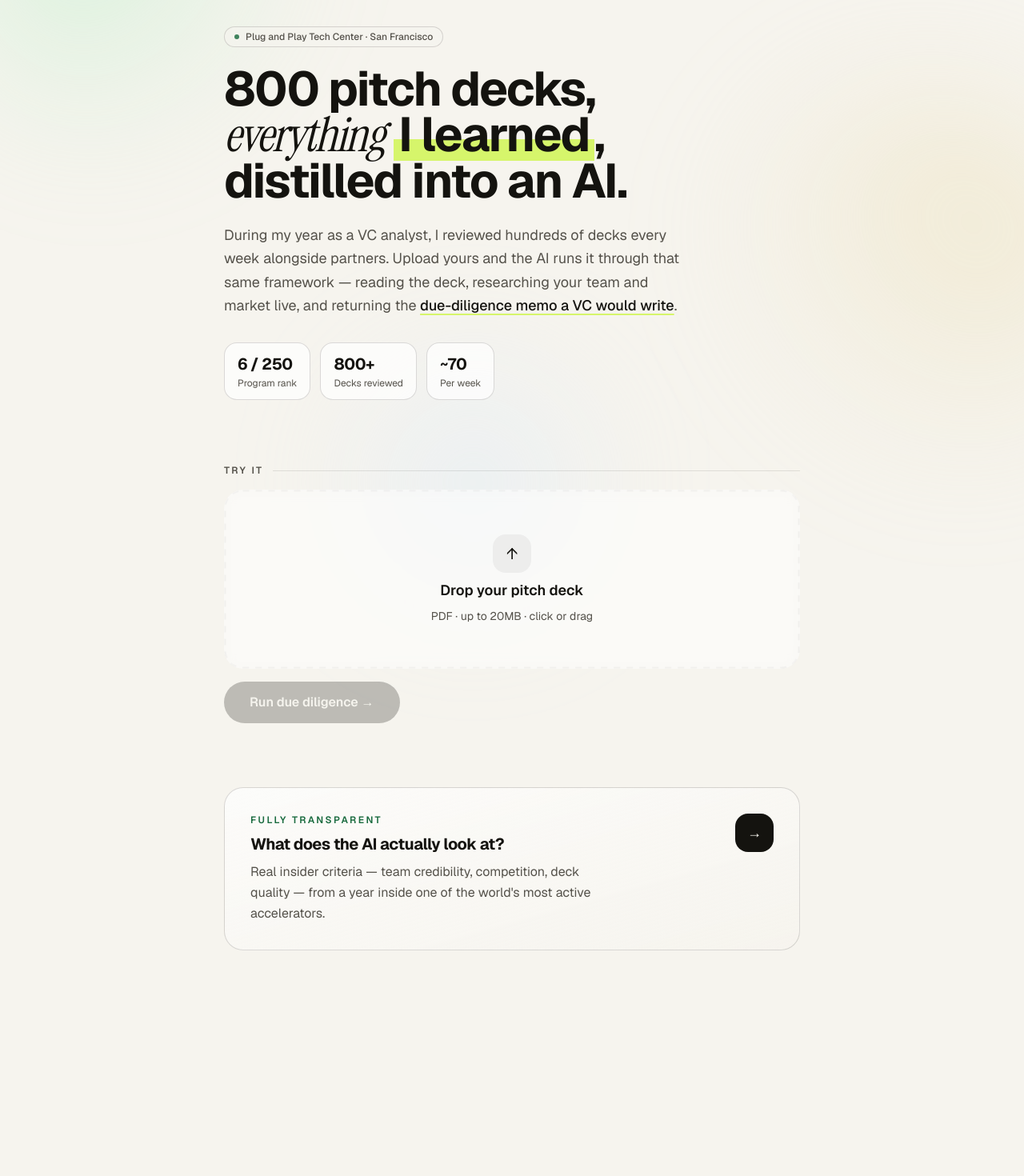
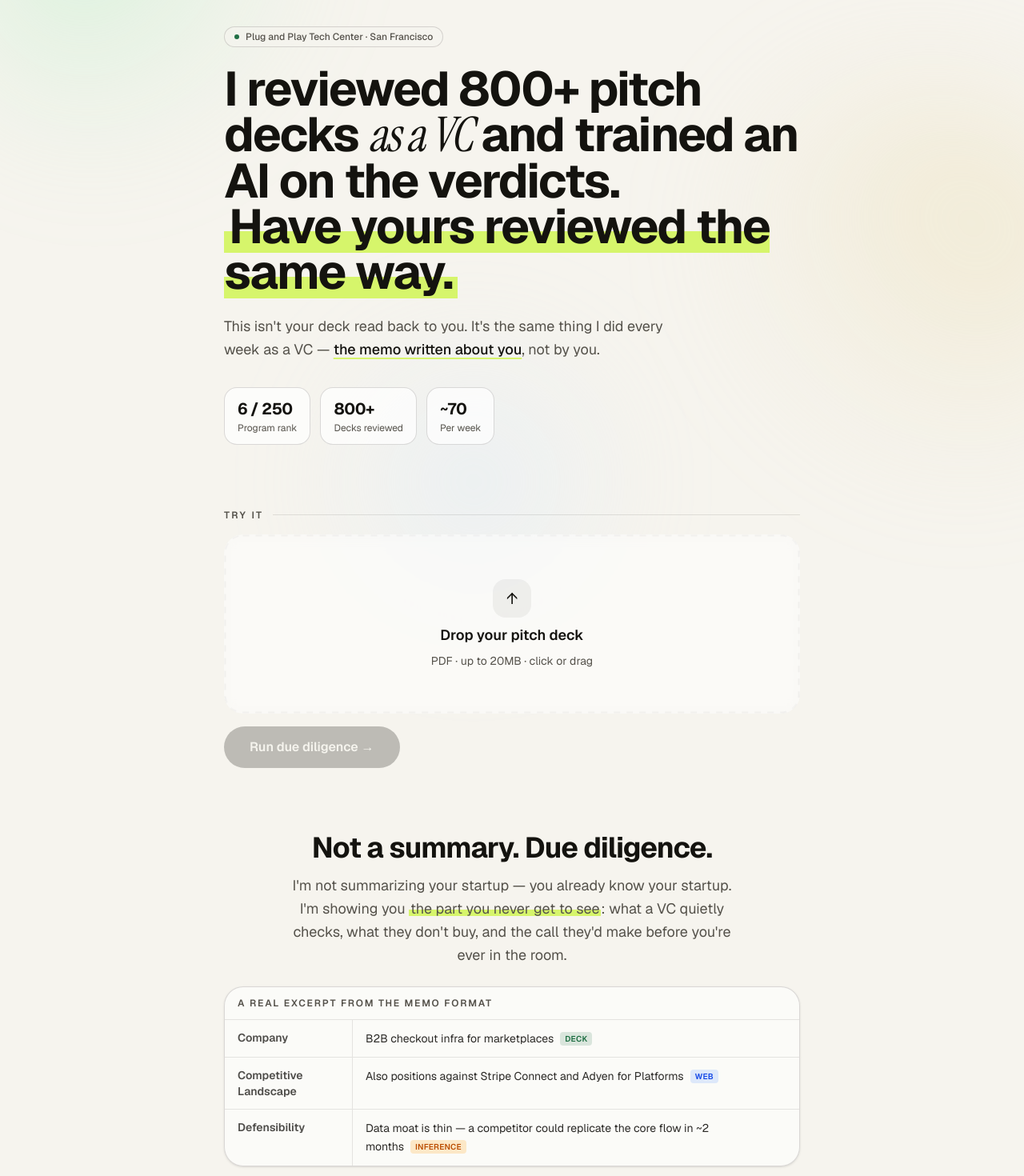
Before and after one commit to william-popmie/vc-analyst, a Next.js app: page / in a window 1280 px wide. Shown: the part 100-1570 px from the top of the page at 80% size. Before the commit the page ends 1384 px from the top, so only its background shows below. Built offline with nearby package versions, Linux system fonts and the light colour scheme.

Commit message:
improve messaging

```diff
--- a/app/page.tsx
+++ b/app/page.tsx
@@ -1,6 +1,7 @@
 import Link from "next/link";
 import Hero from "@/components/features/hero/Hero";
 import AnalyzePanel from "@/components/features/analyze/AnalyzePanel";
+import SampleMemoPreview from "@/components/features/landing/SampleMemoPreview";
 
 export default function Home() {
   return (
@@ -9,15 +10,30 @@ export default function Home() {
       <AnalyzePanel />
 
       <section className="fade-up">
+        <div className="mb-6 text-center">
+          <h2 className="text-3xl font-bold tracking-tight text-ink sm:text-4xl">
+            Not a summary. Due diligence.
+          </h2>
+          <p className="mx-auto mt-3 max-w-xl text-lg leading-relaxed text-muted">
+            I&apos;m not summarizing your startup — you already know your startup. I&apos;m
+            showing you <span className="marker">the part you never get to see</span>: what a
+            VC quietly checks, what they don&apos;t buy, and the call they&apos;d make before
+            you&apos;re ever in the room.
+          </p>
+        </div>
+        <SampleMemoPreview />
+      </section>
+
+      <section className="fade-up">
         <Link
           href="/playbook"
           className="group block rounded-3xl border border-ink/15 bg-gradient-to-br from-white/70 to-paper/40 p-8 backdrop-blur transition-colors hover:border-ink/30"
         >
           <div className="flex items-start justify-between gap-6">
             <div>
-              <div className="text-xs font-semibold uppercase tracking-[0.2em] text-accent">Fully transparent</div>
+              <div className="text-xs font-semibold uppercase tracking-[0.2em] text-accent">The rubric</div>
               <p className="mt-2 text-xl font-bold tracking-tight text-ink">
-                What does the AI actually look at?
+                The exact criteria you&apos;re being judged against
               </p>
               <p className="mt-2 max-w-md leading-relaxed text-muted">
                 Real insider criteria — team credibility, competition, deck quality — from a year
--- a/components/features/form/DueDiligenceFormView.tsx
+++ b/components/features/form/DueDiligenceFormView.tsx
@@ -16,20 +16,39 @@ function readNumber(form: DueDiligenceForm, key: string): number {
   return (form.scorecard as unknown as Record<string, number>)[metric] ?? 0;
 }
 
-const SOURCE_BADGE: Record<FieldSource, { label: string; cls: string } | null> = {
-  deck: { label: "deck", cls: "bg-accent/15 text-accent" },
-  web: { label: "web", cls: "bg-blue-500/15 text-blue-700" },
-  inferred: { label: "inference", cls: "bg-amber-500/20 text-amber-700" },
+const SOURCE_BADGE: Record<FieldSource, { label: string; cls: string; legend: string } | null> = {
+  deck: { label: "deck", cls: "bg-accent/15 text-accent", legend: "straight from your slides" },
+  web: { label: "web", cls: "bg-blue-500/15 text-blue-700", legend: "dug up beyond your deck" },
+  inferred: { label: "inference", cls: "bg-amber-500/20 text-amber-700", legend: "the AI's own read" },
   unknown: null,
 };
 
-function SourceBadge({ source }: { source: FieldSource }) {
+export function SourceBadge({ source }: { source: FieldSource }) {
   const badge = SOURCE_BADGE[source];
   if (!badge) return null;
   return (
     <span className={`ml-2 rounded px-1.5 py-0.5 align-middle text-[10px] font-semibold uppercase tracking-wide ${badge.cls}`}>
       {badge.label}
     </span>
+  );
+}
+
+/** Legend for the badges above, so a `web`/`inferred` cell reads as proof — not decoration. */
+function SourceLegend() {
+  const entries = (Object.entries(SOURCE_BADGE) as [FieldSource, { label: string; cls: string; legend: string } | null][])
+    .filter(([, badge]) => badge !== null) as [FieldSource, { label: string; cls: string; legend: string }][];
+
+  return (
+    <div className="flex flex-wrap items-center gap-x-4 gap-y-1.5 border-b border-ink/10 bg-paper-2/40 px-4 py-2.5 text-xs text-muted">
+      {entries.map(([source, badge]) => (
+        <span key={source} className="inline-flex items-center gap-1.5">
+          <span className={`rounded px-1.5 py-0.5 text-[10px] font-semibold uppercase tracking-wide ${badge.cls}`}>
+            {badge.label}
+          </span>
+          {badge.legend}
+        </span>
+      ))}
+    </div>
   );
 }
 
@@ -95,7 +114,7 @@ function Skeleton({ active }: { active: boolean }) {
   return <span className="inline-block h-3 w-28 animate-pulse rounded bg-ink/10 align-middle" />;
 }
 
-function Row({ label, children }: { label: string; children: React.ReactNode }) {
+export function Row({ label, children }: { label: string; children: React.ReactNode }) {
   return (
     <div className="grid grid-cols-[130px_1fr] divide-x divide-ink/10 border-b border-ink/10 last:border-b-0 sm:grid-cols-[160px_1fr]">
       <div className="bg-paper-2/40 px-4 py-3 text-sm font-semibold text-ink/75">{label}</div>
@@ -151,6 +170,15 @@ export default function DueDiligenceFormView({
 
   return (
     <div className="overflow-hidden rounded-3xl border border-ink/15 bg-white/60 shadow-sm backdrop-blur">
+      <div className="border-b border-ink/10 px-4 py-3">
+        <p className="text-sm font-semibold text-ink">
+          The due-diligence memo — the same worksheet a VC fills in.
+        </p>
+        <p className="mt-0.5 text-xs text-muted">
+          Watch where each answer comes from — a summary could only ever show &ldquo;deck&rdquo;.
+        </p>
+      </div>
+      <SourceLegend />
       {docSections.map((section) => (
         <section key={section.title}>
           <div className="bg-ink px-4 py-2 text-xs font-bold uppercase tracking-[0.15em] text-paper">
--- a/components/features/hero/Hero.tsx
+++ b/components/features/hero/Hero.tsx
@@ -15,22 +15,20 @@ export default function Hero() {
       </div>
 
       <h1 className="fade-up mt-6 text-5xl font-bold leading-[0.95] tracking-[-0.03em] text-ink sm:text-6xl" style={{ animationDelay: "0.05s" }}>
-        800 pitch decks,
+        I reviewed 800+ pitch decks{" "}
+        <span className="font-serif font-normal italic">as a VC</span> and trained an AI on
+        the verdicts.
         <br />
-        <span className="font-serif font-normal italic">everything</span>{" "}
-        <span className="marker">I learned</span>,
-        <br />
-        distilled into an AI.
+        <span className="marker">Have yours reviewed the same way.</span>
       </h1>
 
       <p className="fade-up mt-6 max-w-xl text-lg leading-relaxed text-muted" style={{ animationDelay: "0.15s" }}>
-        During my year as a VC analyst, I reviewed hundreds of decks every week alongside partners.
-        Upload yours and the AI runs it through that same framework — reading the deck, researching
-        your team and market live, and returning the{" "}
+        This isn&apos;t your deck read back to you. It&apos;s the same thing I did every week as
+        a VC — {" "}
         <Link href="/playbook" className="font-medium text-ink underline decoration-marker decoration-2 underline-offset-4 transition-colors hover:decoration-accent">
-          due-diligence memo a VC would write
+          the memo written about you
         </Link>
-        .
+        , not by you.
       </p>
 
       <div className="fade-up mt-8 flex flex-wrap gap-3" style={{ animationDelay: "0.25s" }}>
--- /dev/null
+++ b/components/features/landing/SampleMemoPreview.tsx
@@ -0,0 +1,83 @@
+"use client";
+
+import { useEffect, useRef, useState } from "react";
+import { Row, SourceBadge } from "@/components/features/form/DueDiligenceFormView";
+import type { FieldSource } from "@/lib/diligence/types";
+
+const SAMPLE_ROWS: { label: string; value: string; source: FieldSource }[] = [
+  { label: "Company", value: "B2B checkout infra for marketplaces", source: "deck" },
+  {
+    label: "Competitive Landscape",
+    value: "Also positions against Stripe Connect and Adyen for Platforms",
+    source: "web",
+  },
+  {
+    label: "Defensibility",
+    value: "Data moat is thin — a competitor could replicate the core flow in ~2 months",
+    source: "inferred",
+  },
+];
+
+const STAGGER_MS = 350;
+
+function SampleSkeleton() {
+  return <span className="inline-block h-3 w-40 animate-pulse rounded bg-ink/10 align-middle" />;
+}
+
+/**
+ * A static excerpt of the real memo format (same Row/SourceBadge components as the
+ * actual document), animating in once on first scroll into view — proof, not a claim.
+ */
+export default function SampleMemoPreview() {
+  const containerRef = useRef<HTMLDivElement>(null);
+  const [revealed, setRevealed] = useState(0);
+
+  useEffect(() => {
+    const node = containerRef.current;
+    if (!node) return;
+
+    const timeouts: ReturnType<typeof setTimeout>[] = [];
+
+    const observer = new IntersectionObserver(
+      ([entry]) => {
+        if (!entry.isIntersecting) return;
+        observer.disconnect();
+        SAMPLE_ROWS.forEach((_, i) => {
+          timeouts.push(setTimeout(() => setRevealed((r) => Math.max(r, i + 1)), i * STAGGER_MS));
+        });
+      },
+      { threshold: 0.4 },
+    );
+
+    observer.observe(node);
+    return () => {
+      observer.disconnect();
+      timeouts.forEach(clearTimeout);
+    };
+  }, []);
+
+  return (
+    <div
+      ref={containerRef}
+      className="overflow-hidden rounded-3xl border border-ink/15 bg-white/60 shadow-sm backdrop-blur"
+    >
+      <div className="border-b border-ink/10 px-4 py-3">
+        <p className="text-xs font-semibold uppercase tracking-[0.15em] text-muted">
+          A real excerpt from the memo format
+        </p>
+      </div>
+      {SAMPLE_ROWS.map((row, i) => (
+        <Row key={row.label} label={row.label}>
+          {i < revealed ? (
+            <span key={row.value} className="cell-pop">
+              <span className="whitespace-pre-wrap text-ink/90">{row.value}</span>
+              <SourceBadge source={row.source} />
+            </span>
+          ) : (
+            <SampleSkeleton />
+          )}
+        </Row>
+      ))}
+    </div>
+  );
+}
```
